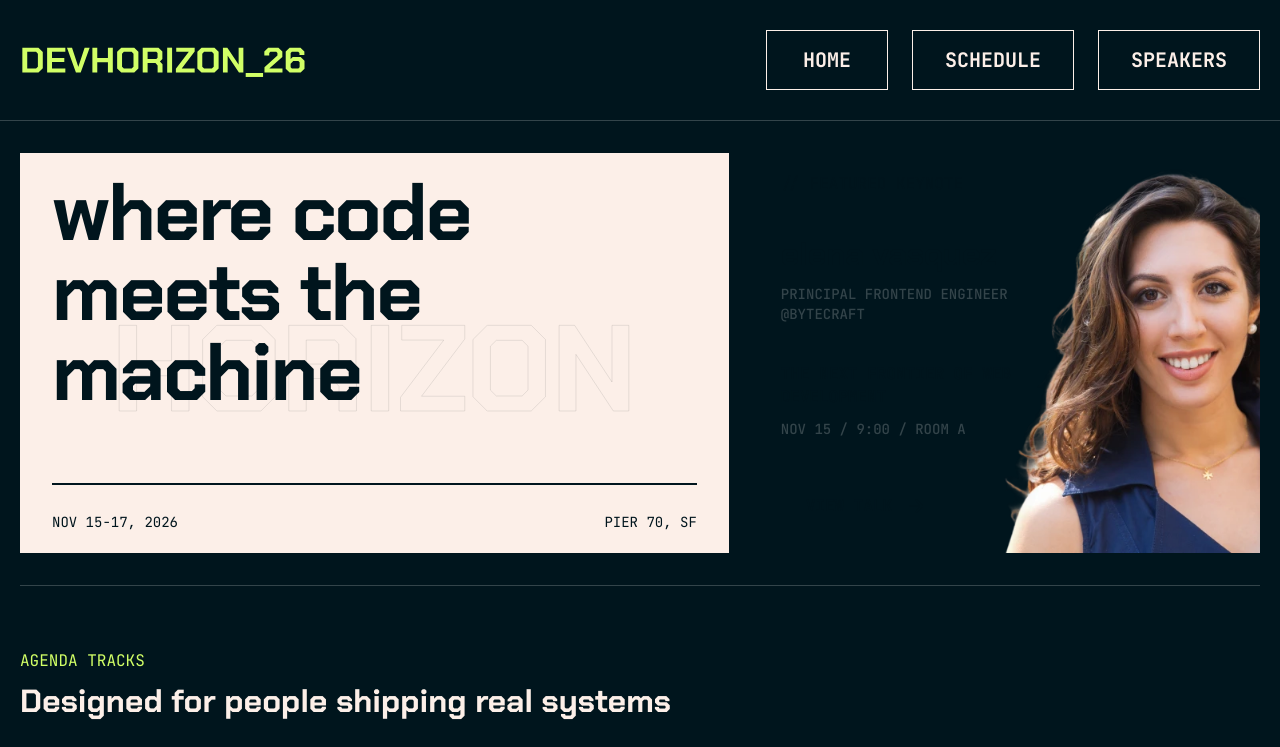
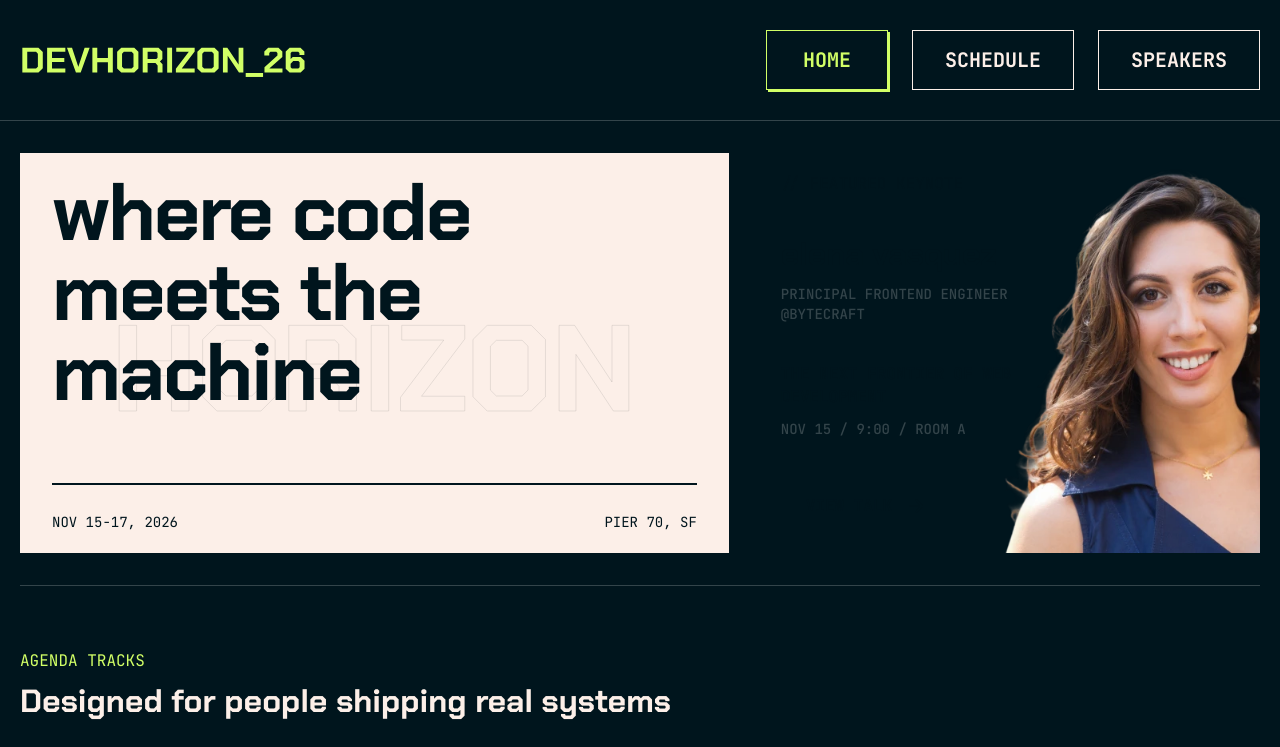
Before and after one commit to brandeth/tech-conference, a Nuxt app: page / in a window 1280 px wide. Shown: the top 747 px of the page. Built offline with nearby package versions, Linux system fonts and the light colour scheme.

Commit message:
update hero section.

```diff
--- a/app/components/HeroKeynotePanel.vue
+++ b/app/components/HeroKeynotePanel.vue
@@ -130,6 +130,12 @@ import elenaAvatar from '~/assets/images/avatar-elena-vasquez.webp'
   }
 }
 
+@media (max-width: 1180px) and (min-width: 768px) {
+  .hero-keynote-panel {
+    height: 400px;
+  }
+}
+
 @media (max-width: 760px) {
   .hero-keynote-panel {
     height: 560px;
--- a/app/components/HeroSection.vue
+++ b/app/components/HeroSection.vue
@@ -103,6 +103,12 @@ withDefaults(defineProps<{
   }
 }
 
+@media (max-width: 1180px) and (min-width: 768px) {
+  .hero-intro-panel {
+    height: 360px;
+  }
+}
+
 @media (max-width: 640px) {
   .hero-section {
     gap: 20px;
--- a/app/components/SiteNav.vue
+++ b/app/components/SiteNav.vue
@@ -11,6 +11,8 @@
           :key="item.label"
           :to="item.to"
           class="site-nav__button"
+          :class="{ 'site-nav__button--active': isNavItemActive(item) }"
+          :aria-current="getAriaCurrent(item)"
         >
           {{ item.label }}
         </NuxtLink>
@@ -41,6 +43,8 @@
         :key="item.label"
         :to="item.to"
         class="site-nav__button site-nav__button--mobile"
+        :class="{ 'site-nav__button--active': isNavItemActive(item) }"
+        :aria-current="getAriaCurrent(item)"
         @click="closeMenu"
       >
         {{ item.label }}
@@ -50,12 +54,13 @@
 </template>
 
 <script setup lang="ts">
+const route = useRoute()
 const isMenuOpen = ref(false)
 
 const navItems = [
-  { label: 'Home', to: '/' },
-  { label: 'Schedule', to: '/#schedule' },
-  { label: 'Speakers', to: '/#speakers' },
+  { label: 'Home', to: '/', path: '/', hash: '' },
+  { label: 'Schedule', to: '/#schedule', path: '/', hash: '#schedule' },
+  { label: 'Speakers', to: '/#speakers', path: '/', hash: '#speakers' },
 ] as const
 
 const mobilePanelStyle = computed(() => ({
@@ -65,6 +70,18 @@ const mobilePanelStyle = computed(() => ({
 
 function closeMenu() {
   isMenuOpen.value = false
+}
+
+function isNavItemActive(item: (typeof navItems)[number]) {
+  return route.path === item.path && route.hash === item.hash
+}
+
+function getAriaCurrent(item: (typeof navItems)[number]) {
+  if (!isNavItemActive(item)) {
+    return undefined
+  }
+
+  return item.hash ? 'location' : 'page'
 }
 </script>
 
@@ -134,6 +151,16 @@ function closeMenu() {
   box-shadow: 2px 2px 0 var(--color-brand-neutral-100);
 }
 
+.site-nav__button--active {
+  border-color: var(--color-brand-green-200);
+  box-shadow: 2px 2px 0 var(--color-brand-green-200);
+  color: var(--color-brand-green-200);
+}
+
+.site-nav__button--active:hover {
+  box-shadow: 2px 2px 0 var(--color-brand-green-200);
+}
+
 .site-nav__button:focus-visible {
   border-color: transparent;
   background:
@@ -165,6 +192,10 @@ function closeMenu() {
   box-shadow: 2px 2px 0 var(--color-brand-green-200);
   color: var(--color-brand-neutral-100);
   outline: none;
+}
+
+.site-nav__button--active:focus-visible {
+  color: var(--color-brand-green-200);
 }
 
 .site-nav__button:active {
```
